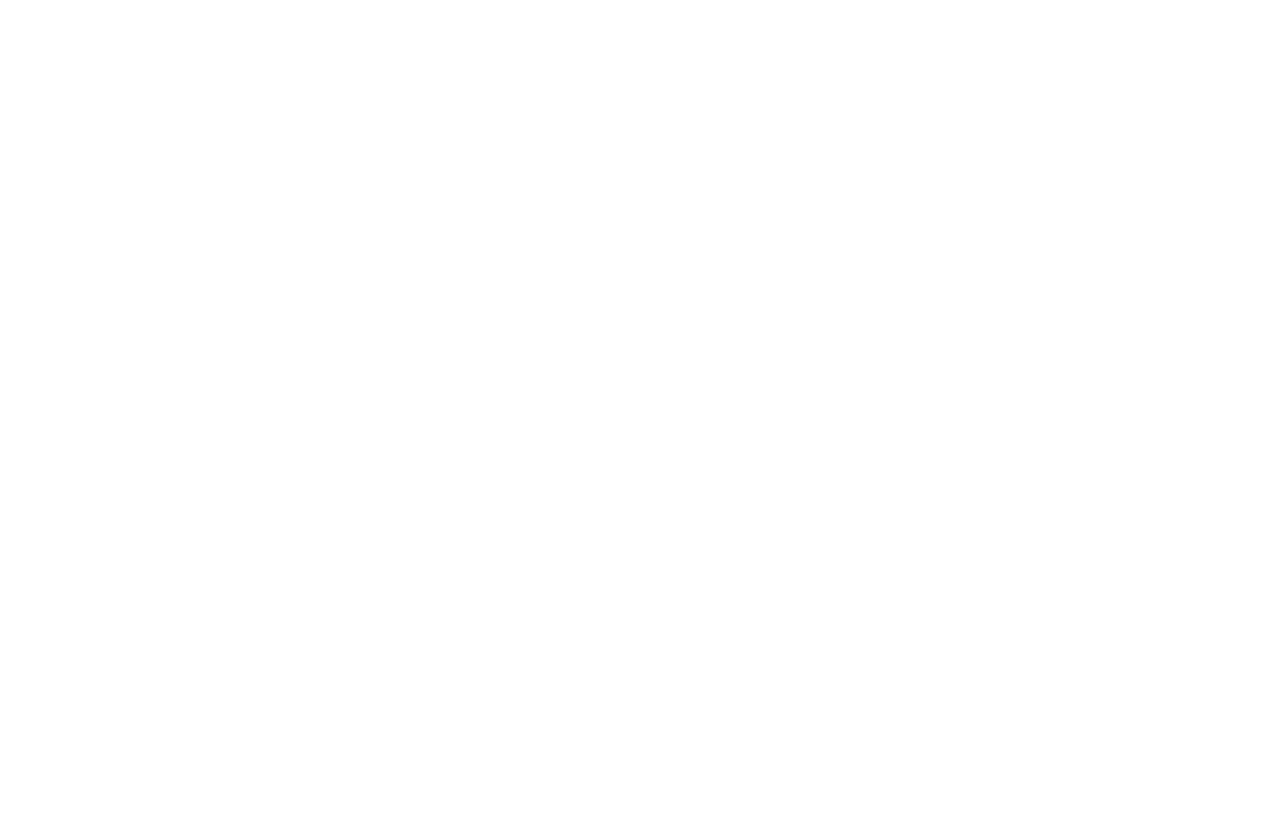
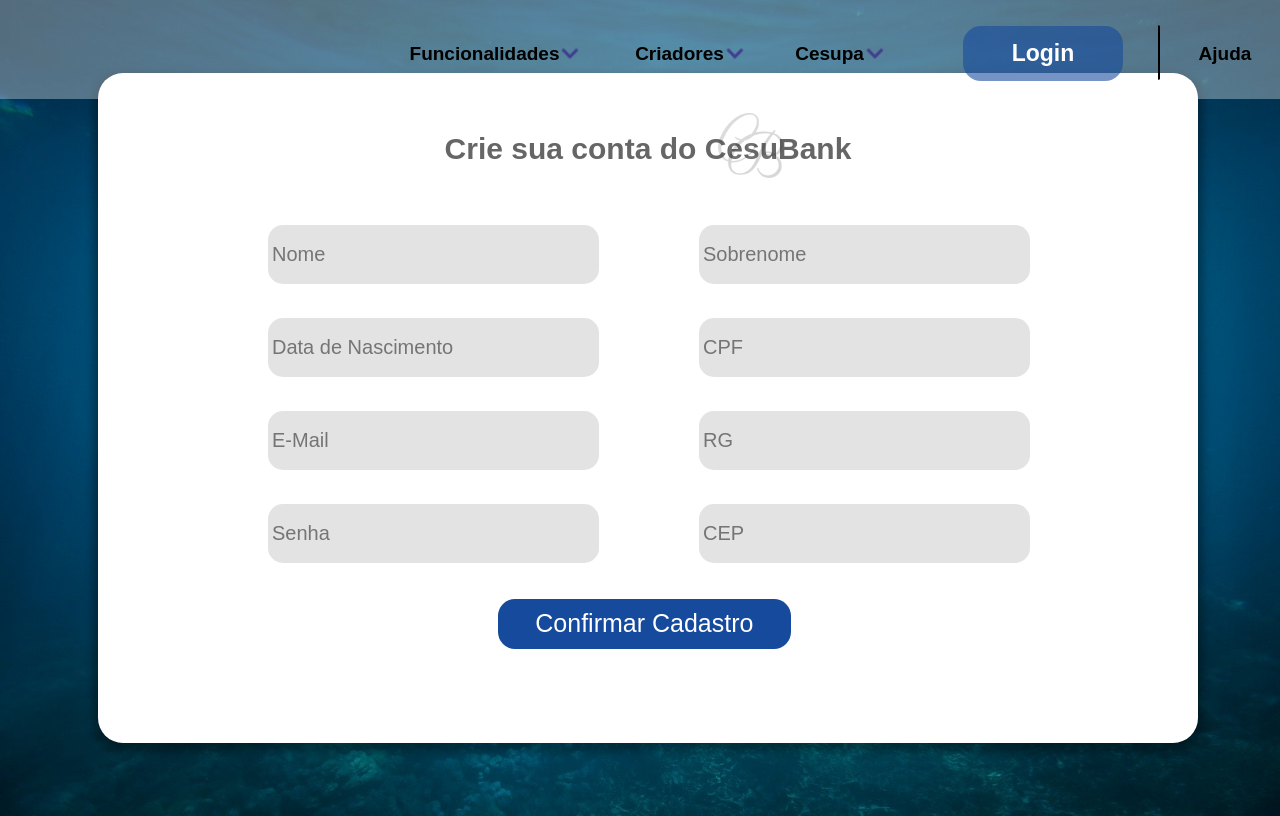
Before and after one commit to Anonyminho/CesuBank, a website: page public/cadastro.html in a window 1280 px wide. Drawn offline with Linux system fonts and the light colour scheme.

Commit message:
Cadastro e Funcionalidades

```diff
--- a/public/cadastro.html
+++ b/public/cadastro.html
@@ -0,0 +1,51 @@
+<!DOCTYPE html>
+<html lang="pt-br">
+
+<head>
+    <meta charset="UTF-8">
+    <meta http-equiv="X-UA-Compatible" content="IE=edge">
+    <meta name="viewport" content="width=device-width, initial-scale=1.0">
+    <title>CesuBank | Banco digital</title>
+    <link rel="stylesheet" href="../public/css/main.css">
+    <link rel="stylesheet" href="../public/css/pages/cadastro.css">
+    <link rel="shortcut icon" href="../public/img/logo-cesubank-blue.png" type="image/x-icon">
+</head>
+
+<body>
+    <header id="headBar">
+        <div id="buttons">
+            <img class="back" src="../public/img/chevron-left-solid.png" onclick="redirect(1)">
+            <img id="logo1" src="../public/img/logo-cesubank-blue.png" alt="">
+            <div id="navButtons">
+                <button id="funcoes" onclick="redirect(2)">Funcionalidades<img class="arrow" src="../public/img/chevron-left-solid.png"></button>
+                <button id="criadores" onclick="redirect(3)">Criadores<img class="arrow" src="../public/img/chevron-left-solid.png"></button>
+                <button id="cesupa" onclick="redirect(0)">Cesupa<img class="arrow" src="../public/img/chevron-left-solid.png"></button>
+            </div>
+            <div id="account">
+                <button id="login" onclick="redirect(5)">Login</button>
+                <img id="divisor" src="../public/img/rectangle.png" alt="">
+                <button id="ajuda">Ajuda</button>
+            </div>
+        </div>
+    </header>
+    <div id="center">
+        <section id="box">
+            <img id="logo2" src="../public/img/logo-cesubank-grey.png" alt="">
+            <h2>Crie sua conta do CesuBank</h2>
+            <div id="infos">
+                <input class="cadastroInfo" id="nome" type="text" placeholder="Nome">
+                <input class="cadastroInfo" id="sobrenome" type="text" placeholder="Sobrenome">
+                <input class="cadastroInfo" id="data_de_nasc" type="text" placeholder="Data de Nascimento"><br>
+                <input class="cadastroInfo" id="cpf" type="number" placeholder="CPF"><br>
+                <input class="cadastroInfo" id="email" type="text" placeholder="E-Mail">
+                <input class="cadastroInfo" id="rg" type="text" placeholder="RG"><br>
+                <input class="cadastroInfo" id="senha" type="password" placeholder="Senha">
+                <input class="cadastroInfo" id="cep" type="text" placeholder="CEP">
+            </div>
+            <button id="submit">Confirmar Cadastro</button>
+        </section>
+    </div>
+    <script src="../public/javascript/index.js"></script>
+</body>
+
+</html>
--- a/public/css/pages/cadastro.css
+++ b/public/css/pages/cadastro.css
@@ -0,0 +1,99 @@
+body {
+    display: flex;
+    justify-content: center;
+    align-items: center;
+}
+
+.back {
+    margin-top: 10px;
+    width: 40px;
+    margin-left: 25px;
+    color: black;
+}
+
+.back:hover {
+    cursor: pointer;
+}
+
+#logo1 {
+    padding-left: 15px;
+    padding-bottom: 12px;
+}
+
+#box {
+    width: 1100px;
+    height: 670px;
+    background: #FFFFFF;
+    box-shadow: 0px 4px 8px 5px rgba(0, 0, 0, 0.33);
+    border-radius: 25px;
+}
+
+h2 {
+    margin-top: -50px;
+    font-weight: bold;
+    font-size: 30px;
+    display: flex;
+    justify-content: center;
+    align-items: center;
+    color: rgba(0, 0, 0, 0.6);
+}
+
+#logo2 {
+    width: 65px;
+    margin-top: 40px;
+    margin-left: 620px;
+    opacity: 20%;
+}
+
+#infos{
+    width: fit-content;
+    display: grid;
+}
+
+.cadastroInfo {
+    width: 323px;
+    height: 53px;
+    margin-top: 34px;
+    margin-left: 100px;
+    background: rgba(201, 201, 201, 0.51);
+    border-radius: 15px;
+    font-size: 20px;
+    color: rgba(0, 0, 0, 0.36);
+    border-color: rgba(0, 0, 0, 0);
+}
+
+#submit {
+    width: 292.73px;
+    height: 50px;
+    font-size: 25px;
+    margin-left: 400px;
+    color: #FFFFFF;
+    background: #164A9D;
+    border-color: rgba(0, 0, 0, 0);
+    border-radius: 17px;
+}
+
+#submit:hover{
+    background: rgba(50, 80, 129, 0.59);
+    cursor: pointer;
+}
+
+#nome,#sobrenome {
+    grid-row: 1;
+}
+
+ #data_de_nasc, #cpf {
+    grid-row: 2;
+}
+
+#email, #rg{
+    grid-row: 3;
+}
+
+#senha, #cep {
+    grid-row: 4;
+}
+
+#nome, #data_de_nasc, #email, #senha {
+    margin-left: 170px;
+}
--- a/public/css/pages/criadores.css
+++ b/public/css/pages/criadores.css
@@ -45,24 +45,32 @@ h2 {
     opacity: 20%;
 }
 
-#infos {
-    display: grid;
+.foto {
+    grid-column: 1;
+    width: 200px;
+    margin-bottom: 45px;
     margin-left: 35px;
 }
 
-.foto {
-    grid-column: 1;
-    width: 109px;
-    height: 109px;
-    border-radius: 50px;
-    margin-bottom: 50px;
+#infos {
+    margin-left: 25px;
+    margin-top: 53px;
+    width: 300px;
+    display: flex;
 }
-#avatarFabio {
-    margin-top: 50px;
+
+.gitFabio {
+    margin-top: 25px;
 }
-.logos {
-    grid-column: 2;
-    margin-top: -150px;
-    margin-left: -300px;
-    width: 36px;
+
+.dcfabio {
+    margin-top: 1px;
 }
+
+.gitnewton{
+    margin-top: 115px;
+}
+
+.dcnewton {
+    margin-top: 1px;
+}
--- a/public/css/pages/funcionalidades.css
+++ b/public/css/pages/funcionalidades.css
@@ -0,0 +1,69 @@
+body {
+    display: flex;
+    justify-content: center;
+    align-items: center;
+}
+
+h2 {
+    margin-top: -50px;
+    font-weight: bold;
+    font-size: 30px;
+    display: flex;
+    justify-content: center;
+    align-items: center;
+    color: rgba(0, 0, 0, 0.6);
+}
+
+#logo2 {
+    width: 65px;
+    margin-top: 30px;
+    margin-left: 350px;
+    opacity: 20%;
+}
+
+.back {
+    margin-top: 10px;
+    width: 40px;
+    margin-left: 25px;
+    color: black;
+}
+
+.back:hover {
+    cursor: pointer;
+}
+
+#logo1 {
+    padding-left: 15px;
+    padding-bottom: 12px;
+}
+
+#box {
+    width: 800px;
+    height: 570px;
+    background: #FFFFFF;
+    box-shadow: 0px 4px 8px 5px rgba(0, 0, 0, 0.33);
+    border-radius: 25px;
+}
+
+#cadastro, #acesso {
+    width: 292.73px;
+    height: 50px;
+    left: 409px;
+    top: 566px;
+    font-size: 25px;
+    line-height: 29px;
+    color: #FFFFFF;
+    background: #164A9D;
+    border-color: rgba(0, 0, 0, 0);
+    border-radius: 17px;
+    margin-left: 65px;
+}
+
+#infos {
+    margin-bottom: 44px;
+    margin-left: 44px;
+}
+#cadastro:hover, #acesso:hover {
+    background: rgba(50, 80, 129, 0.59);
+    cursor: pointer;
+}
--- a/public/css/pages/landing-page.css
+++ b/public/css/pages/landing-page.css
@@ -20,7 +20,7 @@
 }
 
 h2 {
-    margin-top: 12px;
+    margin-top: 42px;
     font-weight: bold;
     font-size: 50px;
     display: flex;
--- a/public/javascript/index.js
+++ b/public/javascript/index.js
@@ -1,6 +1,6 @@
 const links =
 [
-    "www.cesupa.br",
+    "https://www.cesupa.br/",
     "../public/landing-page.html",
     "../public/funcionalidades.html",
     "../public/criadores.html",
@@ -9,5 +9,5 @@ const links =
 ]
 
 function redirect(index) {
-    window.location = links[index]
+    window.location.href = links[index]
 }
```
Also changed, not shown: public/criadores.html (+16 -8 lines), public/funcionalidades.html (+18 -7 lines), public/img/logos.png (deleted).
